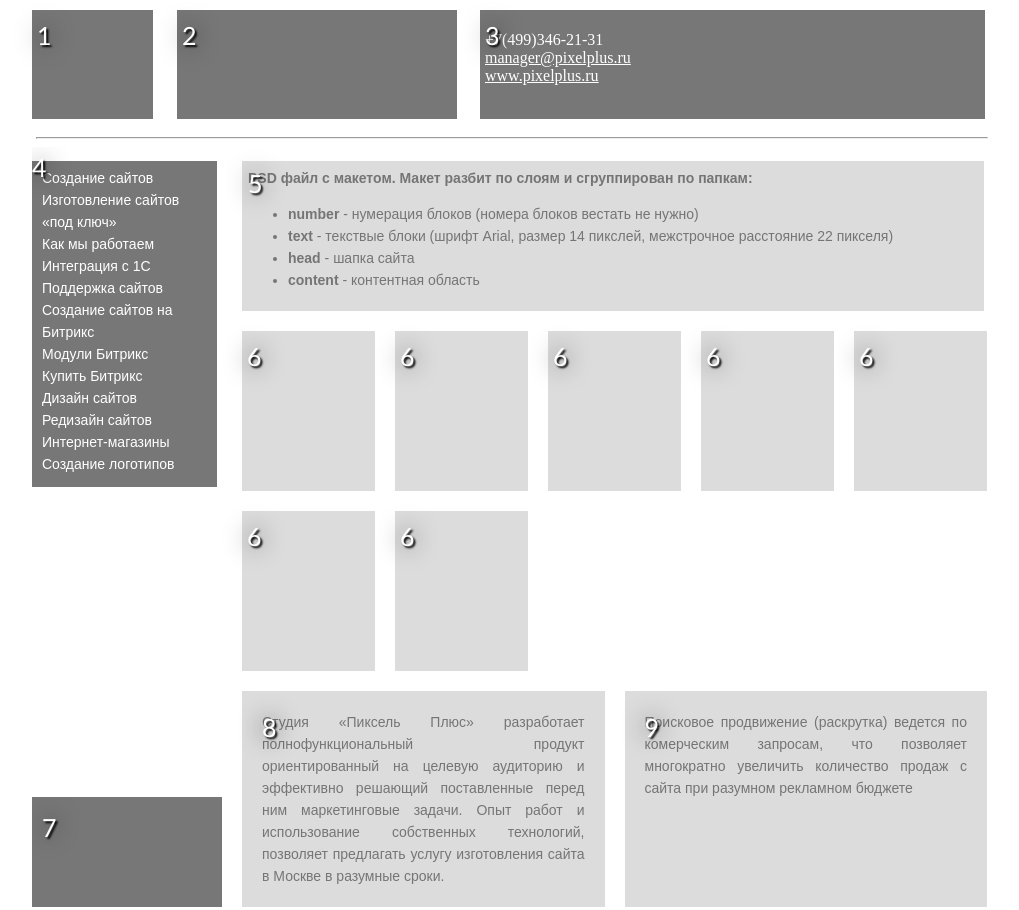
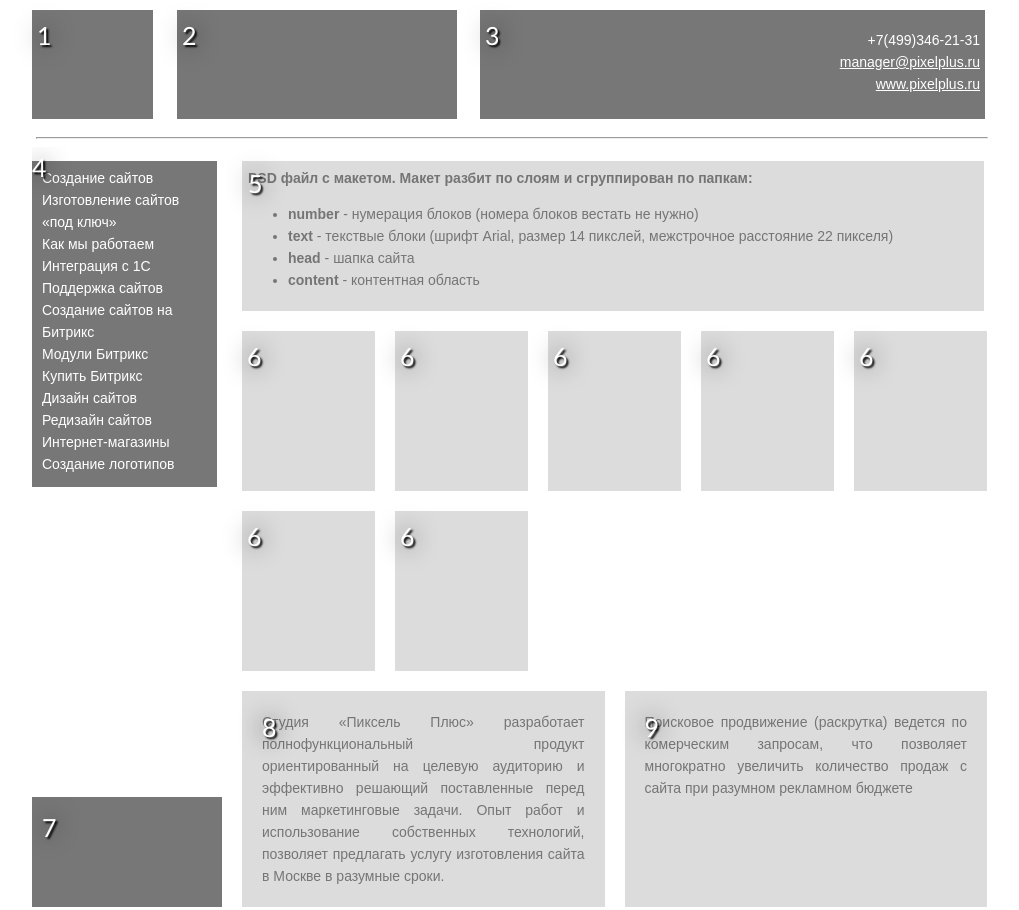
Before and after one commit to ZaikinaEvgeniya/task, a plain HTML site: page index.html in a window 1280 px wide. Shown: the top 910 px of the page, without its empty margins (128-1147 px from the left). Drawn offline with Linux system fonts and the light colour scheme.

Commit message:
Update style.css

```diff
--- a/style.css
+++ b/style.css
@@ -42,7 +42,7 @@ header{
 	width: 1000px;
 }
 
-#contact{
+.contact{
 	font-family:Arial;
 	font-size:14px;
 	line-height:22px;
```
